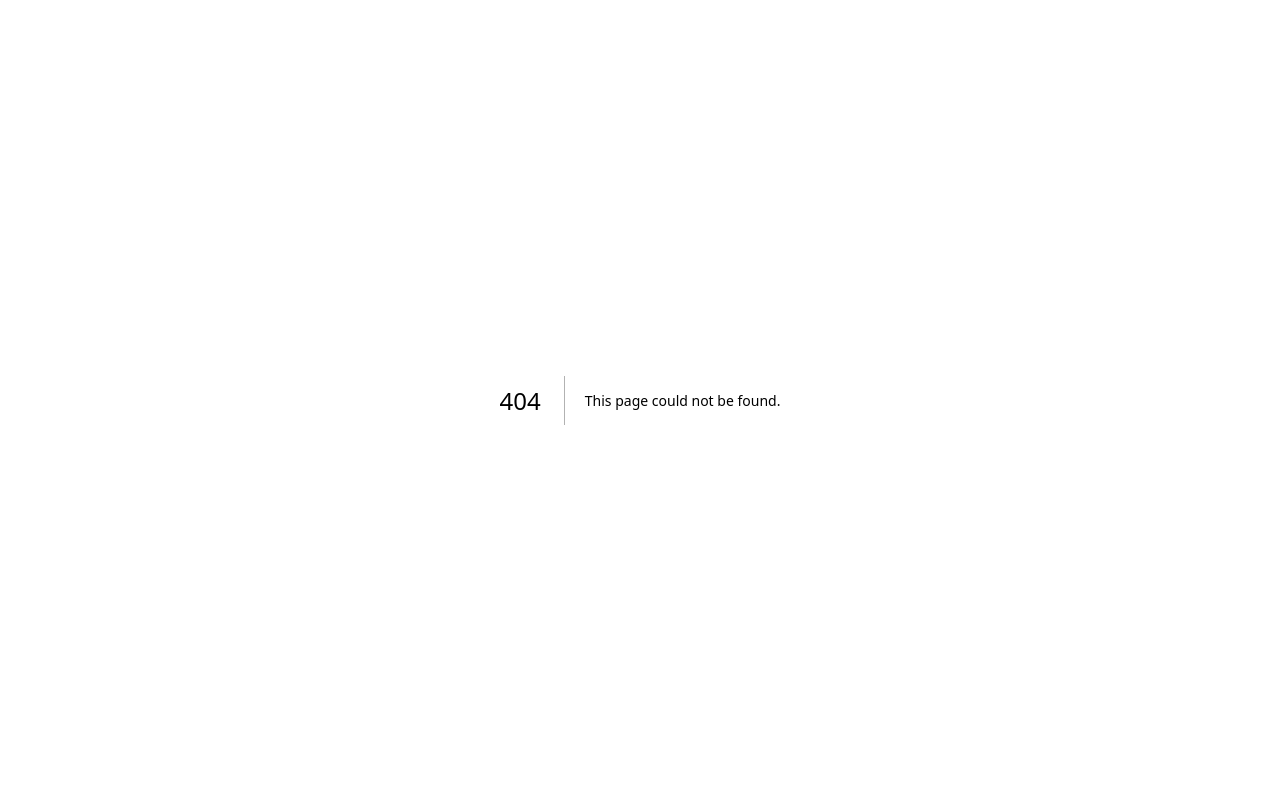
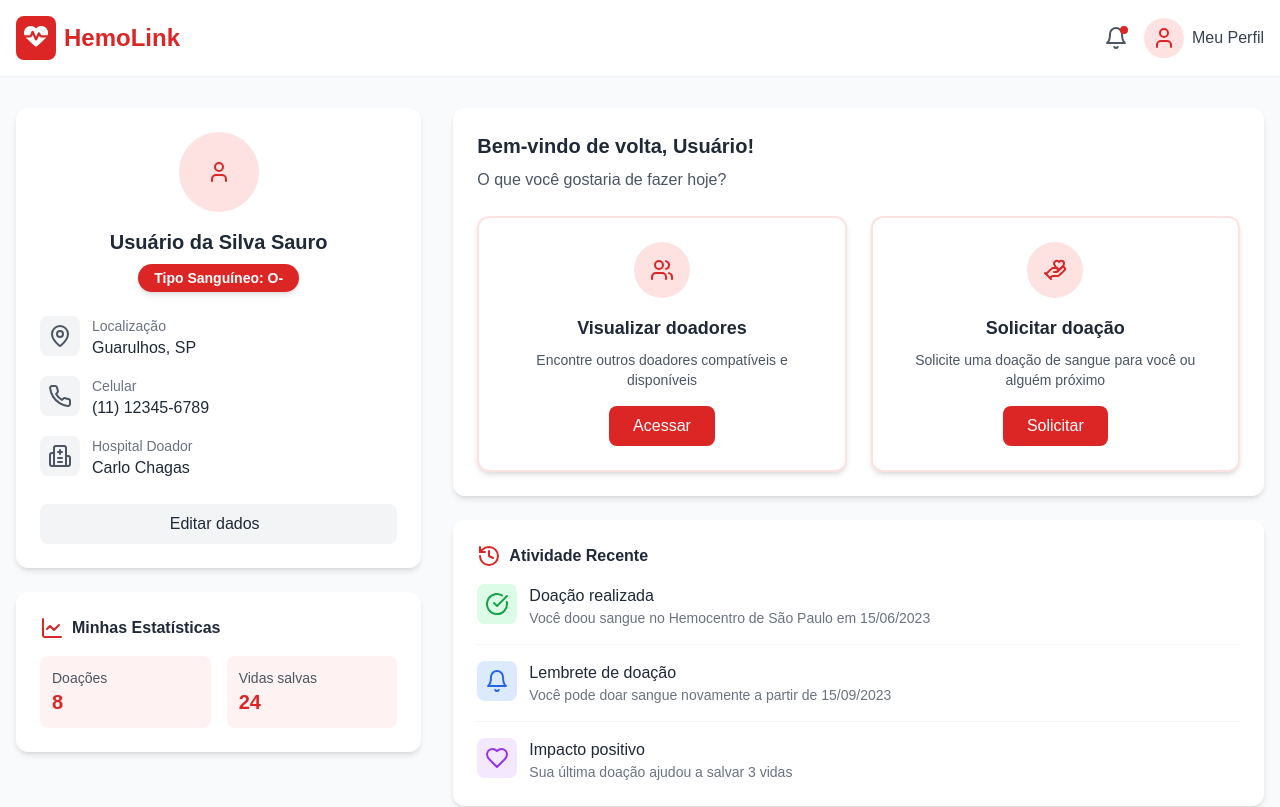
Before and after one commit to sabrainas/doe-sangue, a Next.js app: page /dashboard/doador in a window 1280 px wide. Before the commit this address had no page. Shown: the top 807 px of the page. Built offline with nearby package versions, Linux system fonts and the light colour scheme.

Commit message:
tela perfil pronta

```diff
--- /dev/null
+++ b/app/dashboard/doador/page.tsx
@@ -0,0 +1,186 @@
+import Link from "next/link";
+import '@fortawesome/fontawesome-free/css/all.min.css';
+import { Bell, User, MapPin, Phone, Hospital, Users, HandHeart, History, CheckCircle, ChartLine, Heart } from "lucide-react";
+
+export default function DashboardDoadorPage() {
+  return (
+    <div className="bg-gray-50 min-h-screen flex flex-col">
+      {/* Header */}
+      <header className="bg-white shadow-sm">
+        <div className="container mx-auto px-4 py-4 flex justify-between items-center">
+          <Link href="/" className="flex items-center gap-2">
+            <div className="bg-red-600 text-white p-2 rounded-lg">
+              <i className="fas fa-heartbeat text-2xl"></i> {/* Ícone original do Font Awesome */}
+            </div>
+            <h1 className="text-2xl font-bold text-red-600">HemoLink</h1>
+          </Link>
+          <div className="flex items-center space-x-4">
+            <div className="relative cursor-pointer">
+              <Bell className="text-gray-600 text-xl hover:text-red-600" />
+              <span className="absolute top-0 right-0 h-2 w-2 rounded-full bg-red-600"></span>
+            </div>
+            <div className="flex items-center space-x-2 cursor-pointer group">
+              <div className="h-10 w-10 rounded-full bg-red-100 flex items-center justify-center group-hover:bg-red-200 transition">
+                <User className="text-red-600" />
+              </div>
+              <span className="font-medium text-gray-700 group-hover:text-red-600 hidden md:inline">Meu Perfil</span>
+            </div>
+          </div>
+        </div>
+      </header>
+
+      {/* Main Content */}
+      <main className="container mx-auto px-4 py-8 flex-grow">
+        <div className="flex flex-col lg:flex-row gap-8">
+          {/* Left Section - User Card */}
+          <div className="w-full lg:w-1/3">
+            <div className="bg-white rounded-xl p-6 shadow-md hover:shadow-lg transition">
+              <div className="flex flex-col items-center text-center mb-6">
+                <div className="h-20 w-20 rounded-full bg-red-100 flex items-center justify-center mb-4">
+                  <User className="text-red-600 text-3xl" />
+                </div>
+                <h2 className="text-xl font-bold text-gray-800">Usuário da Silva Sauro</h2>
+                <div className="mt-2 bg-red-600 text-white rounded-full px-4 py-1 text-sm font-bold shadow-md">
+                  Tipo Sanguíneo: O-
+                </div>
+              </div>
+              <div className="space-y-4">
+                <div className="flex items-start">
+                  <div className="bg-gray-100 p-2 rounded-lg mr-3">
+                    <MapPin className="text-gray-600" />
+                  </div>
+                  <div>
+                    <h3 className="text-sm font-medium text-gray-500">Localização</h3>
+                    <p className="text-gray-800">Guarulhos, SP</p>
+                  </div>
+                </div>
+                <div className="flex items-start">
+                  <div className="bg-gray-100 p-2 rounded-lg mr-3">
+                    <Phone className="text-gray-600" />
+                  </div>
+                  <div>
+                    <h3 className="text-sm font-medium text-gray-500">Celular</h3>
+                    <p className="text-gray-800">(11) 12345-6789</p>
+                  </div>
+                </div>
+                <div className="flex items-start">
+                  <div className="bg-gray-100 p-2 rounded-lg mr-3">
+                    <Hospital className="text-gray-600" />
+                  </div>
+                  <div>
+                    <h3 className="text-sm font-medium text-gray-500">Hospital Doador</h3>
+                    <p className="text-gray-800">Carlo Chagas</p>
+                  </div>
+                </div>
+              </div>
+              <button className="mt-6 w-full bg-gray-100 hover:bg-gray-200 text-gray-800 font-medium py-2 px-4 rounded-lg transition flex items-center justify-center">
+                <span className="mr-2">Editar dados</span>
+              </button>
+            </div>
+
+            {/* Quick Stats */}
+            <div className="mt-6 bg-white rounded-xl p-6 shadow-md hover:shadow-lg transition">
+              <h3 className="font-bold text-gray-800 mb-4 flex items-center">
+                <ChartLine className="text-red-600 mr-2" /> Minhas Estatísticas
+              </h3>
+              <div className="grid grid-cols-2 gap-4">
+                <div className="bg-red-50 p-3 rounded-lg">
+                  <p className="text-sm text-gray-600">Doações</p>
+                  <p className="text-xl font-bold text-red-600">8</p>
+                </div>
+                <div className="bg-red-50 p-3 rounded-lg">
+                  <p className="text-sm text-gray-600">Vidas salvas</p>
+                  <p className="text-xl font-bold text-red-600">24</p>
+                </div>
+              </div>
+            </div>
+          </div>
+
+          {/* Right Section - Main Actions */}
+          <div className="w-full lg:w-2/3">
+            <div className="bg-white rounded-xl p-6 mb-6 shadow-md">
+              <h2 className="text-xl font-bold text-gray-800 mb-2">Bem-vindo de volta, Usuário!</h2>
+              <p className="text-gray-600 mb-6">O que você gostaria de fazer hoje?</p>
+              <div className="grid grid-cols-1 md:grid-cols-2 gap-6">
+                <div className="bg-white border-2 border-red-100 hover:border-red-200 rounded-xl p-6 cursor-pointer flex flex-col items-center text-center shadow-md hover:shadow-lg transition-transform transform hover:-translate-y-1">
+                  <div className="bg-red-100 text-red-600 p-4 rounded-full mb-4">
+                    <Users className="text-3xl" />
+                  </div>
+                  <h3 className="text-lg font-bold text-gray-800 mb-2">Visualizar doadores</h3>
+                  <p className="text-gray-600 text-sm mb-4">Encontre outros doadores compatíveis e disponíveis</p>
+                  <button className="bg-red-600 hover:bg-red-700 text-white font-medium py-2 px-6 rounded-lg transition">
+                    Acessar
+                  </button>
+                </div>
+                <div className="bg-white border-2 border-red-100 hover:border-red-200 rounded-xl p-6 cursor-pointer flex flex-col items-center text-center shadow-md hover:shadow-lg transition-transform transform hover:-translate-y-1">
+                  <div className="bg-red-100 text-red-600 p-4 rounded-full mb-4">
+                    <HandHeart className="text-3xl" />
+                  </div>
+                  <h3 className="text-lg font-bold text-gray-800 mb-2">Solicitar doação</h3>
+                  <p className="text-gray-600 text-sm mb-4">Solicite uma doação de sangue para você ou alguém próximo</p>
+                  <button className="bg-red-600 hover:bg-red-700 text-white font-medium py-2 px-6 rounded-lg transition">
+                    Solicitar
+                  </button>
+                </div>
+              </div>
+            </div>
+
+            {/* Recent Activity */}
+            <div className="bg-white rounded-xl p-6 shadow-md">
+              <h3 className="font-bold text-gray-800 mb-4 flex items-center">
+                <History className="text-red-600 mr-2" /> Atividade Recente
+              </h3>
+              <div className="space-y-4">
+                <div className="flex items-start pb-4 border-b border-gray-100">
+                  <div className="bg-green-100 text-green-600 p-2 rounded-lg mr-3">
+                    <CheckCircle />
+                  </div>
+                  <div>
+                    <p className="text-gray-800 font-medium">Doação realizada</p>
+                    <p className="text-sm text-gray-500">Você doou sangue no Hemocentro de São Paulo em 15/06/2023</p>
+                  </div>
+                </div>
+                <div className="flex items-start pb-4 border-b border-gray-100">
+                  <div className="bg-blue-100 text-blue-600 p-2 rounded-lg mr-3">
+                    <Bell />
+                  </div>
+                  <div>
+                    <p className="text-gray-800 font-medium">Lembrete de doação</p>
+                    <p className="text-sm text-gray-500">Você pode doar sangue novamente a partir de 15/09/2023</p>
+                  </div>
+                </div>
+                <div className="flex items-start">
+                  <div className="bg-purple-100 text-purple-600 p-2 rounded-lg mr-3">
+                    <Heart />
+                  </div>
+                  <div>
+                    <p className="text-gray-800 font-medium">Impacto positivo</p>
+                    <p className="text-sm text-gray-500">Sua última doação ajudou a salvar 3 vidas</p>
+                  </div>
+                </div>
+              </div>
+            </div>
+          </div>
+        </div>
+      </main>
+
+      {/* Footer */}
+      <footer className="bg-white border-t border-gray-200 py-6">
+        <div className="container mx-auto px-4">
+          <div className="flex flex-col md:flex-row justify-between items-center">
+            <Link href="/" className="flex items-center gap-2">
+              <div className="bg-red-600 text-white p-2 rounded-lg">
+                <i className="fas fa-heartbeat text-2xl"></i> {/* Ícone original do Font Awesome */}
+              </div>
+              <h2 className="text-xl font-bold text-red-600">HemoLink</h2>
+            </Link>
+          </div>
+          <div className="mt-6 pt-6 border-t border-gray-100 text-center text-gray-500 text-sm">
+            <p>© 2023 HemoLink. Todos os direitos reservados.</p>
+            <p className="mt-2">Sistema de gerenciamento de doadores de sangue</p>
+          </div>
+        </div>
+      </footer>
+    </div>
+  );
+}
--- a/app/dashboard/home/page.tsx
+++ b/app/dashboard/home/page.tsx
@@ -2,7 +2,7 @@ import Link from "next/link";
 import { Button } from "@/components/ui/button";
 import { Card } from "@/components/ui/card";
 import '@fortawesome/fontawesome-free/css/all.min.css';
-import { Droplet, Bell, User, MapPin, Phone } from "lucide-react";
+import { Bell, User, MapPin, Phone } from "lucide-react";
 
 export default function DashboardDoadorPage() {
     return (
```
